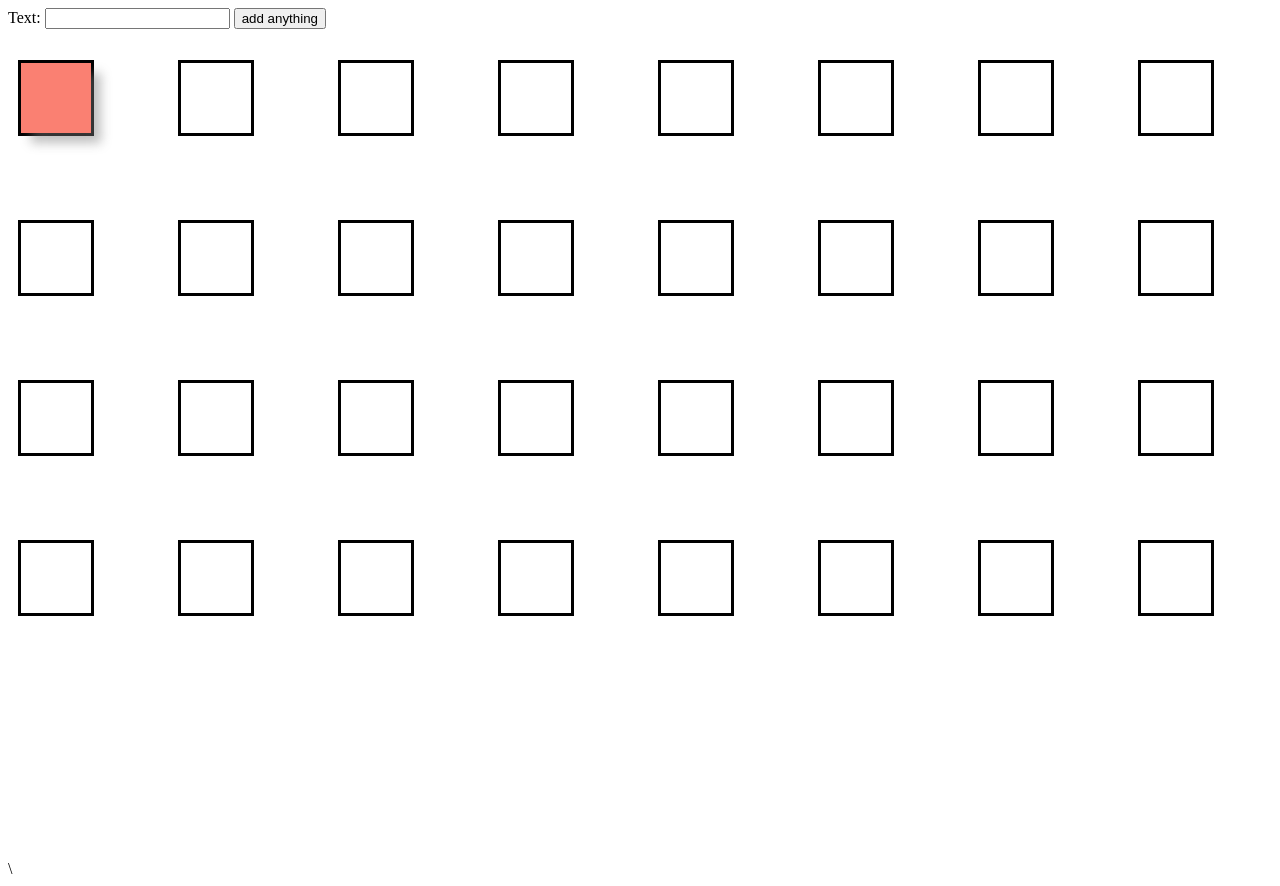
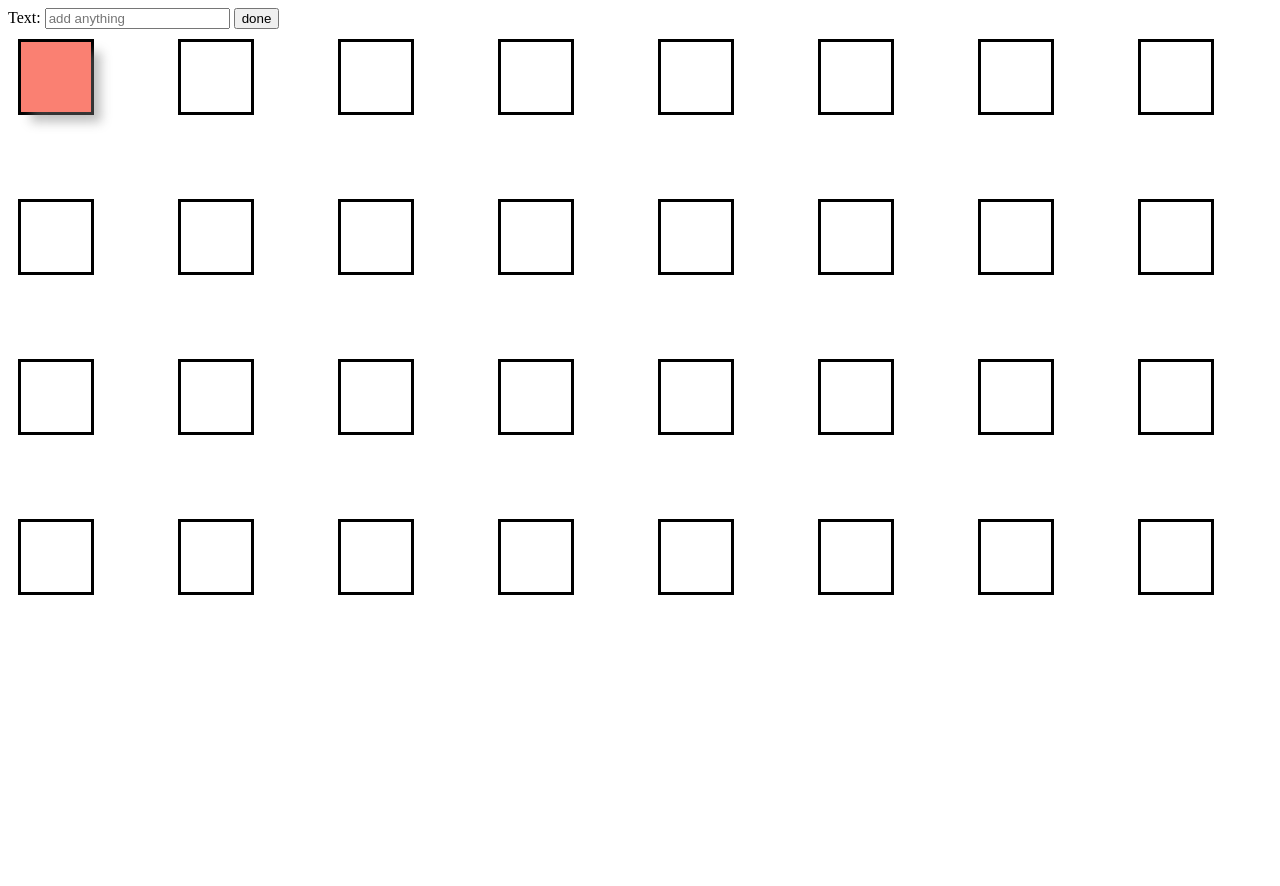
Before and after one commit to AppaPhD/Summer2020, a Django app: page / in a window 1280 px wide; the page is wider, and only the part inside the window is pictured. After the commit the page ends 595 px from the top of that part, so only its background shows below. Run offline with Django 3.2, Linux system fonts and the light colour scheme; some libraries are stand-ins or nearby versions.

Commit message:
draggable grid with user input

```diff
--- a/hello/static/css/draggableJS.css
+++ b/hello/static/css/draggableJS.css
@@ -1,3 +1,11 @@
+/* Text Inside Draggable */
+#result {
+    font-family: Helvetica;
+    text-align: center;
+    vertical-align: middle;
+    line-height: 70px;
+}
+/* Draggable */
 .grid {
     display: grid;
     grid-template: 150px 150px 150px 150px 150px / 150px 150px 150px 150px 150px 150px 150px 150px 150px;
--- a/hello/static/js/draggableJS.js
+++ b/hello/static/js/draggableJS.js
@@ -1,9 +1,12 @@
-function textInput() {
-    var yuh = document.getElementByID("text1").value;
-    alert("yuh");
-    document.getElementById("message").innerHTML = yuh;
+// Text User Input
+function textInput(){
+    var anyText = document.getElementById('text1').value;
+    document.getElementById('result').innerHTML = anyText;
 }
 
+document.getElementById('button1').addEventListener('click', textInput);
+
+// Draggable
 const containers = document.querySelectorAll('.block')
 
 const droppable = new Draggable.Droppable(containers, {
--- a/hello/templates/draggableJS.html
+++ b/hello/templates/draggableJS.html
@@ -8,16 +8,17 @@
 		<meta name="viewport" content="width=device-width, initial-scale=1, shrink-to-fit=no">
 	</head>
 	<body>
-		Text: <input id="text1">
-		<button id ="textButton" onclick="textInput()">add anything</button>
-		<div>
-			<h1 id="message"></h1>
-		</div>
+		<!-- Text User Input -->
+		Text: <input id="text1" placeholder="add anything">
+		<button id ="button1" onclick="textInput()">done</button>
 
+		<!-- Draggable -->
 		<div class="grid">
 			<div class="block">
 				<div class="droppable draggable-dropzone--occupied">
-					<div class="draggable"></div>
+					<div class="draggable">
+						<div id="result"></div>
+					</div>
 				</div>
 			</div>
 
@@ -158,6 +159,6 @@
 			</div>
 
 		</div>
-	<script src="{% static 'js/draggableJS.js' %}" type=text/javascript></script>\
+	<script src="{% static 'js/draggableJS.js' %}" type=text/javascript></script>
 	</body>
 </html>
```
